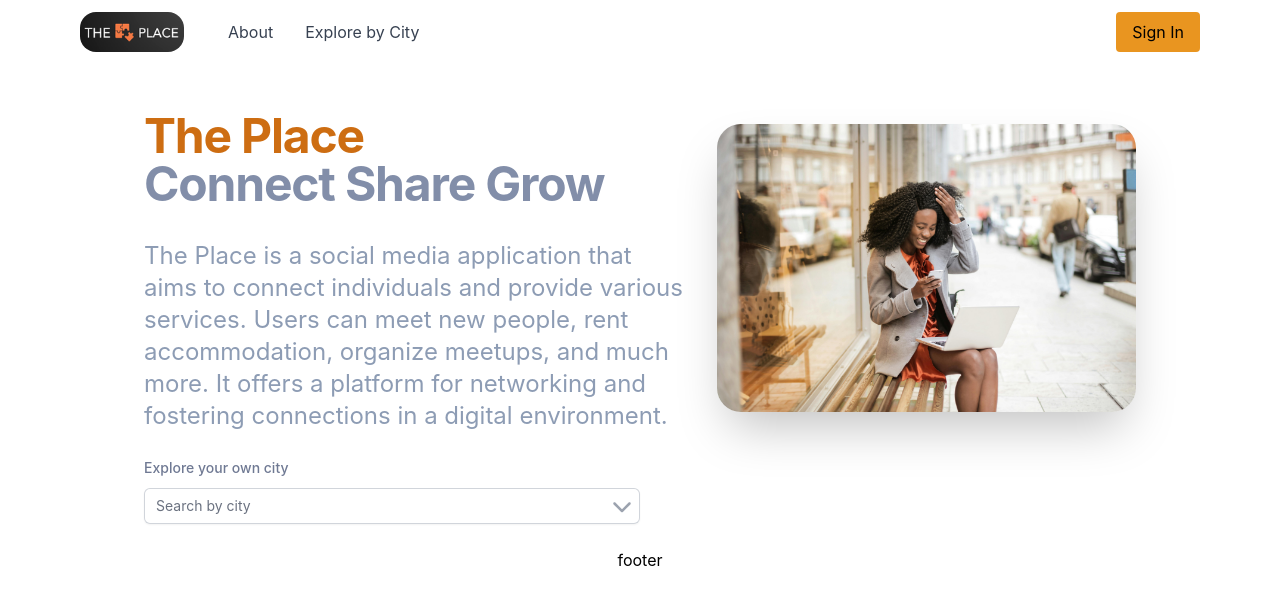
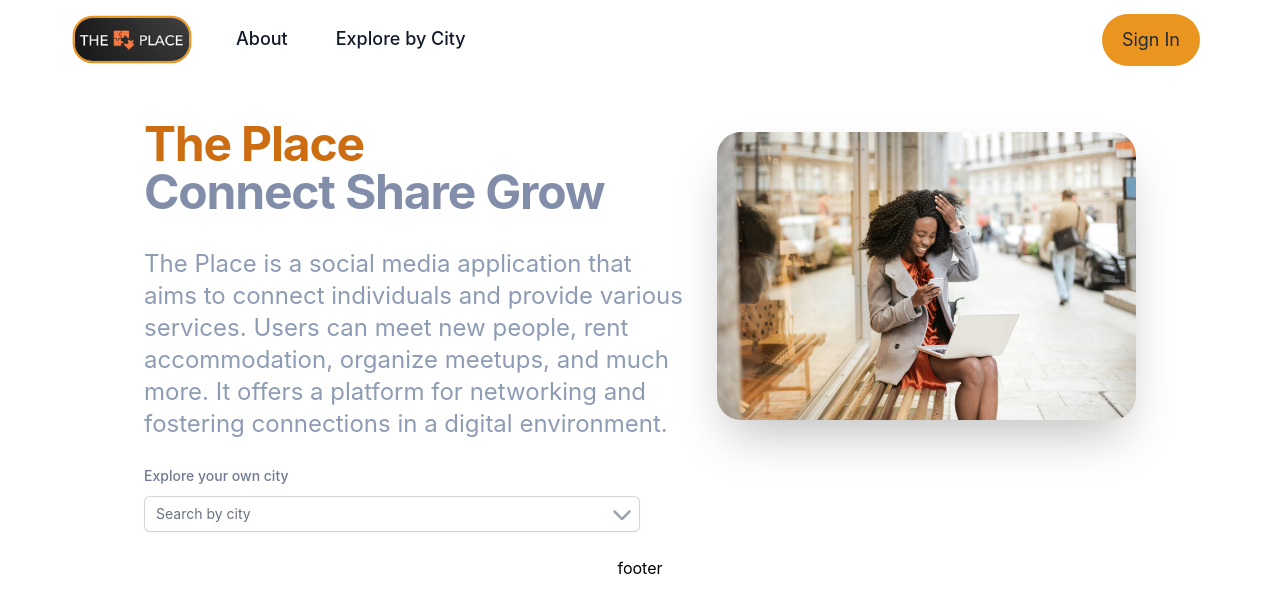
Before and after one commit to imevanc/the-place, a Next.js app: page / in a window 1280 px wide. Shown: the top 612 px of the page. Built offline with nearby package versions, Linux system fonts and the light colour scheme.

Commit message:
update desktop navbar styling

```diff
--- a/src/components/Header.tsx
+++ b/src/components/Header.tsx
@@ -2,7 +2,7 @@
 import { FC } from "react";
 import { Navbar } from "./Navbar";
 import { MobileNavbar } from "./MobileNavbar";
-import { useScreenMatcher } from "../hooks/";
+import { useScreenMatcher } from "@/hooks/";
 
 export const Header: FC = () => {
   const { screenMatches } = useScreenMatcher("(min-width: 640px)");
--- a/src/components/Navbar.tsx
+++ b/src/components/Navbar.tsx
@@ -1,39 +1,56 @@
 /* eslint-disable @next/next/no-img-element */
 "use client";
 import { FC } from "react";
+import Link from "next/link";
 import { copy } from "@/copy";
-import Link from "next/link";
+import { useTabs } from "@/hooks";
 
 const { nav } = copy.common;
 
-export const Navbar: FC = () => (
-  <nav className="w-full hidden sm:flex justify-between items-center h-16 px-4">
+export const Navbar: FC = () => {
+  const tabs = useTabs();
+  const classname: string =
+    "inline-flex items-center border-b-2 text-gray-900 text-lg font-medium p-2";
+  ("border-primary-500");
+  const selected: string = `${classname} border-primary-500`;
+  const nonSelected: string = `${classname} border-transparent hover:border-secondary-700 hover:text-secondary-800`;
+
+  const logoClassname: string = tabs.home
+    ? "rounded-2xl w-[70%] scale-110 ring-2 ring-primary-500"
+    : "rounded-2xl w-[70%] scale-110 hover:ring-2 hover:ring-gray-900";
+
+  return (
+    <nav className="w-full hidden sm:flex justify-between items-center h-16 px-4 mt-2">
       <ol className="flex justify-center items-center">
-      <li className="text-xl font-bold">
+        <li>
           <Link href="/">
             <img
-            className="rounded-2xl w-[70%]"
+              className={logoClassname}
               src="/assets/the-place-logo.png"
-            alt="the place logo"
+              alt={nav.logo.alt}
             />
           </Link>
         </li>
         <li className="mr-4">
-        <Link href="/about" className="text-gray-700">
+          <Link href="/about" className={tabs.about ? selected : nonSelected}>
             {nav.about}
           </Link>
         </li>
         <li className="mx-4">
-        <Link href="/explore" className="text-gray-700">
+          <Link
+            href="/explore"
+            className={tabs.explore ? selected : nonSelected}
+          >
             {nav.explore}
           </Link>
         </li>
       </ol>
       <button
         onClick={() => console.log("Sign In clicked")}
-      className="bg-primary-500 px-4 py-2 rounded cursor-pointer"
+        className="bg-primary-500 px-5 py-3 rounded-full text-lg font-normal text-gray-800 hover:text-gray-900 hover:ring-2 hover:ring-primary-500"
       >
         {nav.signIn}
       </button>
     </nav>
   );
+};
--- a/src/hooks/index.ts
+++ b/src/hooks/index.ts
@@ -1 +1,2 @@
 export { useScreenMatcher } from "./useScreenMatcher";
+export { useTabs } from "./useTabs";
--- /dev/null
+++ b/src/hooks/useTabs.tsx
@@ -0,0 +1,51 @@
+import { useEffect, useState } from "react";
+import { usePathname } from "next/navigation";
+
+type Tabs = {
+  home: boolean;
+  about: boolean;
+  explore: boolean;
+};
+
+export const useTabs = (): Tabs => {
+  const [tabs, setTabs] = useState<Tabs>({
+    home: true,
+    about: false,
+    explore: false,
+  });
+  const pathname = usePathname();
+
+  useEffect((): void => {
+    switch (pathname) {
+      case "/":
+        setTabs({
+          home: true,
+          about: false,
+          explore: false,
+        });
+        break;
+      case "/about":
+        setTabs({
+          home: false,
+          about: true,
+          explore: false,
+        });
+        break;
+      case "/explore":
+        setTabs({
+          home: false,
+          about: false,
+          explore: true,
+        });
+        break;
+      default:
+        setTabs({
+          home: false,
+          about: false,
+          explore: false,
+        });
+        break;
+    }
+  }, [pathname]);
+  return tabs;
+};
```
Lines whose indentation alone changed are shown as unchanged.
